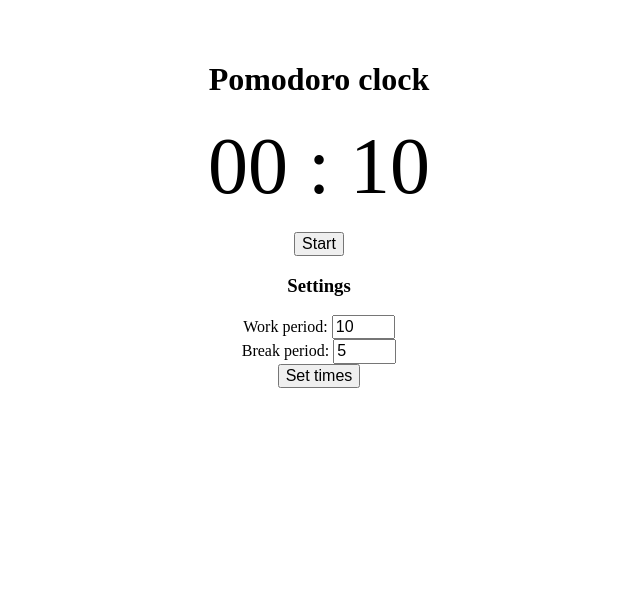
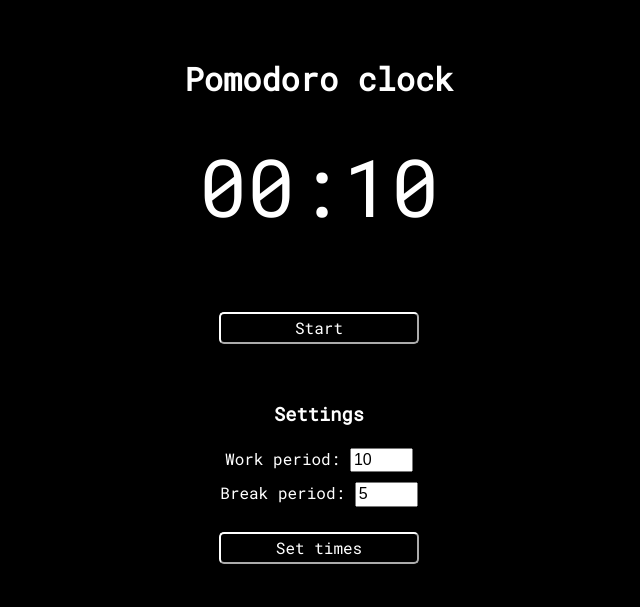
Before and after one commit to AdamSkuse/fcc-pomodoro, a website: page app/index.html in a window 1280 px wide. Shown: the whole page, without its empty margins (321-961 px from the left). Drawn offline with Linux system fonts and the light colour scheme.

Commit message:
Adds styling

```diff
--- a/app/assets/scripts/App.js
+++ b/app/assets/scripts/App.js
@@ -106,5 +106,5 @@ function updateTimerDisplay(timer) {
   }  else {
     secsToDisplay = "0".concat(timer.secs.toString());
   }
-  clockDisplay.innerHTML = minsToDisplay + " : " + secsToDisplay;
+  clockDisplay.innerHTML = minsToDisplay + ":" + secsToDisplay;
 }
--- a/app/assets/styles/base/_global.css
+++ b/app/assets/styles/base/_global.css
@@ -1,5 +1,8 @@
 body {
   padding: 40px 80px 40px 80px;
+  color: #fff;
+  background-color: #000;
+  font-family: 'Roboto Mono', monospace;
 }
 
 .container {
@@ -10,8 +13,39 @@ body {
 
 .clock-display {
   font-size: 5rem;
+  padding: 20px;
 }
 
 .work-rest-display {
   min-height: 20px;
+  padding-bottom: 20px;
 }
+
+.settings-display {
+  padding: 40px;
+}
+
+  button {
+    background-color: #000;
+    color: #fff;
+    padding: 5px;
+    width: 200px;
+    border-color: #fff;
+    border-radius: 5px;
+    font-family: 'Roboto Mono', monospace;
+    margin-top: 20px;
+  }
+
+  button:hover {
+    background-color: #fff;
+    color: #000;
+    border-color: #ccc;
+  }
+
+  button:focus {
+    outline:none;
+  }
+
+  .input {
+    padding: 5px;
+  }
--- a/app/index.html
+++ b/app/index.html
@@ -5,9 +5,9 @@
   <meta charset="utf-8">
 
   <title></title>
-  <meta name="description" content="project_name">
+  <meta name="description" content="Free Code Camp Pomodoro project">
   <meta name="author" content="Adam">
-
+  <link href="https://fonts.googleapis.com/css?family=Roboto+Mono" rel="stylesheet">
   <!-- build:css assets/styles/styles.css -->
   <link rel="stylesheet" href="temp/styles/styles.css">
   <!-- endbuild -->
@@ -26,9 +26,9 @@
     </div>
     <button type="button" id="start-button">Start</button>
     <div class="settings-display">
-      <h3>Settings</h3>
-      Work period: <input id="worktime-setter" type="number" min="1" max="60" step="1"><br>
-      Break period: <input id="breaktime-setter" type="number" min="1" max="60" step="1"><br>
+      <h3 class="heading">Settings</h3>
+      <div class="input">Work period: <input id="worktime-setter" type="number" min="1" max="60" step="1"></div>
+      <div class="input">Break period: <input id="breaktime-setter" type="number" min="1" max="60" step="1"></div>
       <button type="button" id="set-times-button">Set times</button>
     </div>
   </div>
--- a/app/temp/styles/styles.css
+++ b/app/temp/styles/styles.css
@@ -453,6 +453,9 @@ template {
 
 body {
   padding: 40px 80px 40px 80px;
+  color: #fff;
+  background-color: #000;
+  font-family: 'Roboto Mono', monospace;
 }
 
 .container {
@@ -463,8 +466,39 @@ body {
 
 .clock-display {
   font-size: 5rem;
+  padding: 20px;
 }
 
 .work-rest-display {
   min-height: 20px;
+  padding-bottom: 20px;
 }
+
+.settings-display {
+  padding: 40px;
+}
+
+button {
+    background-color: #000;
+    color: #fff;
+    padding: 5px;
+    width: 200px;
+    border-color: #fff;
+    border-radius: 5px;
+    font-family: 'Roboto Mono', monospace;
+    margin-top: 20px;
+  }
+
+button:hover {
+    background-color: #fff;
+    color: #000;
+    border-color: #ccc;
+  }
+
+button:focus {
+    outline:none;
+  }
+
+.input {
+    padding: 5px;
+  }
```
